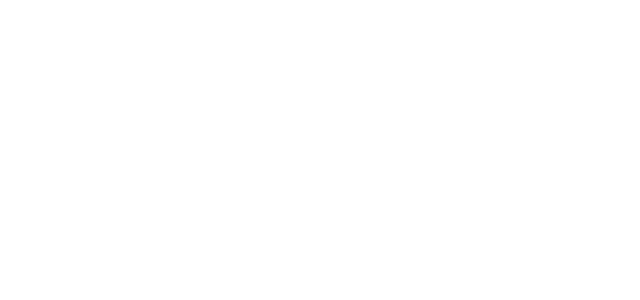
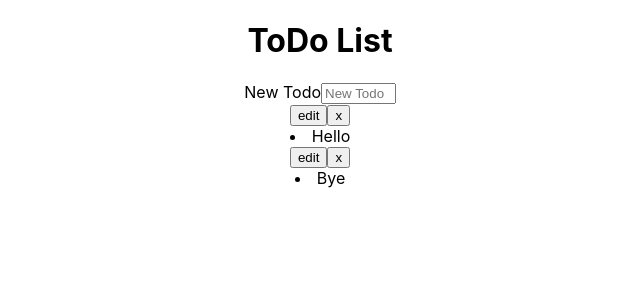
Before and after one commit to mounvip1525/react-mini-projects, a React (Create React App) app in the folder react-mini-projects/: page /todolist in a window 1280 px wide. Shown: the top 300 px of the page, without its empty margins (320-960 px from the left). Built offline with nearby package versions, Linux system fonts and the light colour scheme.

Commit message:
todolist setup

```diff
--- a/react-mini-projects/src/App.js
+++ b/react-mini-projects/src/App.js
@@ -5,6 +5,7 @@ import Lottery from './containers/Lottery';
 import Dice from './containers/Dice';
 import CoinFlipper from "./containers/CoinFlipper";
 import ColorBox from "./containers/ColorBox";
+import ToDoList from "./containers/ToDoList";
 
 function App() {
   return (
@@ -15,6 +16,7 @@ function App() {
           <Route path="/Dice" component={Dice} />
           <Route path="/Coin" component={CoinFlipper} />
           <Route path="/colorBox" component={ColorBox} />
+          <Route path="/todolist" component={ToDoList} />
         </Switch>
       </div>
   </React.Fragment>
--- /dev/null
+++ b/react-mini-projects/src/components/ToDoList/NewTodoForm.js
@@ -0,0 +1,33 @@
+import React, { Component } from 'react'
+
+export default class NewTodoForm extends Component {
+    constructor(props){
+        super(props)
+        this.state = {
+            todo : ""
+        }
+        this.handleChange=this.handleChange.bind(this);
+    }
+    handleChange(e){
+        this.setState({
+            [e.target.name] : e.target.value
+        })
+    }
+    render() {
+        return (
+            <div>
+                <form>
+                    <label htmlFor="todo">New Todo</label>
+                    <input
+                        placeholder="New Todo"
+                        id="todo"
+                        name="todo"
+                        type="text"
+                        value={this.state.todo}
+                        onChange={this.handleChange}
+                    />
+                </form>
+            </div>
+        )
+    }
+}
--- /dev/null
+++ b/react-mini-projects/src/components/ToDoList/ToDo.js
@@ -0,0 +1,13 @@
+import React, { Component } from 'react'
+
+export default class ToDo extends Component {
+    render() {
+        return (
+            <div>
+                <button>edit</button>
+                <button>x</button>
+                <li>{this.props.task}</li>
+            </div>
+        )
+    }
+}
--- /dev/null
+++ b/react-mini-projects/src/containers/ToDoList.js
@@ -0,0 +1,25 @@
+import React , { Component } from "react";
+import NewTodoForm from "../components/ToDoList/NewTodoForm";
+import ToDo from "../components/ToDoList/ToDo";
+
+class ToDoList extends Component{
+    constructor(props){
+        super(props)
+        this.state = {
+            todos : [{task:"Hello"},{task:"Bye"}]
+        }
+    }
+    render(){
+        const todos = this.state.todos.map(todo=>{
+            return <ToDo task={todo.task} /> })
+        return(
+            <div>
+                <h1>ToDo List</h1>
+                <NewTodoForm />
+                {todos}
+            </div>
+        );
+    }
+}
+
+export default ToDoList;
```
Also changed, not shown: react-mini-projects/src/components/ToDoList/styles.css (added).
